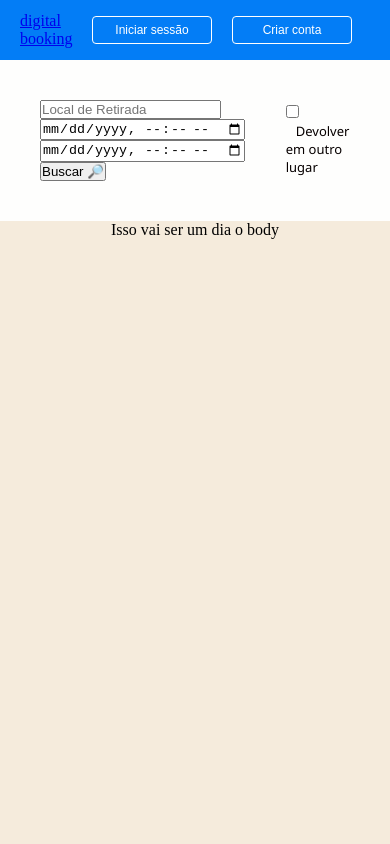
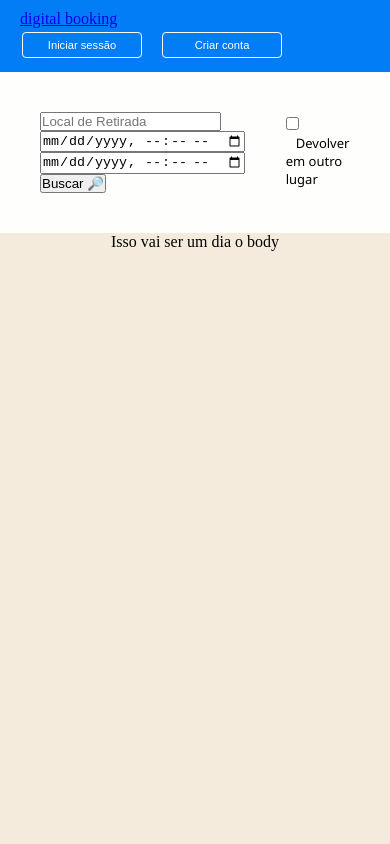
Before and after one commit to GabrielyPaz/projeto-integrador, a React (Vite) app: page / in a window 390 px wide. Shown: the top 844 px of the page. Built offline with nearby package versions, Linux system fonts and the light colour scheme.

Commit message:
ajustando responsividade dos botões

```diff
--- a/src/Components/NavBar/Navbar.module.css
+++ b/src/Components/NavBar/Navbar.module.css
@@ -5,7 +5,8 @@
     background-color: #037df6;
     color: rgb(15, 15, 142);
     padding: 10px 20px;
-    height: 60px;
+    height: auto;
+    flex-wrap: wrap;
   }
 
 
@@ -13,6 +14,7 @@
 
     display: flex;
     list-style: none;
+    flex-wrap: wrap;
 }
 
 .item {
@@ -30,7 +32,7 @@
     text-align: center;
     text-decoration: none;
     display: inline-block;
-    font-size: 12px;
+    font-size: 0.7em;
     margin: 4px 2px;
     cursor: pointer;
     transition: all 0.3s ease;
```
